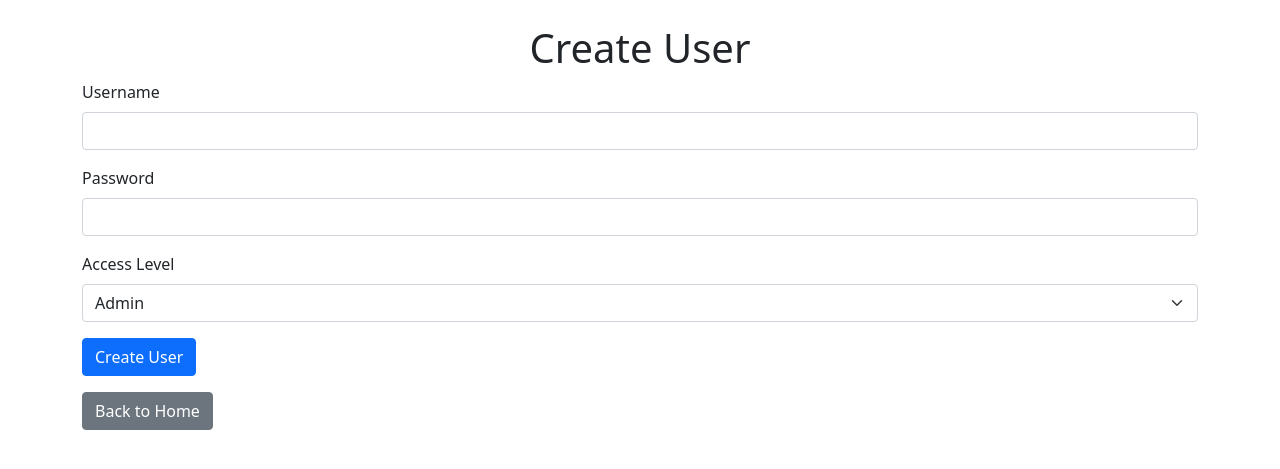
After one commit to cdgg1231/KnowledgeBaseApp, a Flask app: page /create_user in a window 1280 px wide. The commit adds this page. Shown: the top 469 px of the page. Run offline with Flask 3, Linux system fonts and the light colour scheme; the visitor is signed in with stand-in values (Sample User, id 1).

Commit message:
User levels

```diff
--- a/Website/Knowledge_base/app.py
+++ b/Website/Knowledge_base/app.py
@@ -1,7 +1,9 @@
 import os
 import datetime
-from flask import Flask, request, render_template, redirect, url_for, flash, send_file
+from flask import Flask, request, render_template, redirect, url_for, flash, send_file, session
 import pyodbc
+from werkzeug.security import generate_password_hash, check_password_hash
+import hashlib
 
 # Flask App
 app = Flask(__name__)
@@ -32,17 +34,62 @@ def connect_to_db():
         print(f"Error connecting to database: {e}")
         return None
 
+
 # Routes
+import hashlib
+@app.route('/login', methods=['GET', 'POST'])
+def login():
+    if request.method == 'POST':
+        username = request.form.get('username')
+        password = request.form.get('password')
+
+        # Hash the input password
+        password_hash = hashlib.sha256(password.encode()).hexdigest().upper()
+        print(f"Input password hash: {password_hash}")
+
+        conn = connect_to_db()
+        if conn:
+            try:
+                cursor = conn.cursor()
+                cursor.execute("SELECT Password, AccessLevel FROM Users WHERE Username = ?", username)
+                user = cursor.fetchone()
+                print(f"Fetched user: {user}")
+
+                if user and user[0] == password_hash:  # Compare hash directly
+                    session['username'] = username
+                    session['access_level'] = user[1]
+                    flash("Login successful!", "success")
+                    return redirect(url_for('home'))
+                else:
+                    flash("Invalid username or password", "danger")
+            except Exception as e:
+                flash(f"Error during login: {e}", "danger")
+            finally:
+                conn.close()
+    return render_template('login.html')
+
+
+@app.route('/logout')
+def logout():
+    session.clear()
+    flash("You have been logged out.", "info")
+    return redirect(url_for('login'))
+
 
 @app.route('/')
 def home():
+    # Check if user is logged in
+    if 'username' not in session:
+        flash("Please log in to access the system.", "warning")
+        return redirect(url_for('login'))
+
     # Fetch all documents from the database
     conn = connect_to_db()
     documents = []
     if conn:
         try:
             cursor = conn.cursor()
-            cursor.execute("SELECT Title, FilePath, UploadDate, Summary FROM KnowledgeBase")
+            cursor.execute("SELECT DocumentID, Title, FilePath, UploadDate, Summary FROM KnowledgeBase")
             documents = cursor.fetchall()
         except Exception as e:
             flash(f"Error fetching documents: {e}", "danger")
@@ -50,8 +97,54 @@ def home():
             conn.close()
     return render_template('home.html', documents=documents)
 
+@app.route('/create_user', methods=['GET', 'POST'])
+def create_user():
+    # Restrict access to admins only
+    if 'access_level' not in session or session['access_level'] != "Admin":
+        flash("You do not have permission to access this page.", "danger")
+        return redirect(url_for('home'))
+
+    if request.method == 'POST':
+        # Get user details from the form
+        username = request.form.get('username')
+        password = request.form.get('password')
+        access_level = request.form.get('access_level')
+
+        if not username or not password or not access_level:
+            flash("All fields are required!", "danger")
+            return redirect(url_for('create_user'))
+
+        # Hash the password
+        password_hash = hashlib.sha256(password.encode()).hexdigest().upper()
+
+        # Insert the new user into the database
+        conn = connect_to_db()
+        if conn:
+            try:
+                cursor = conn.cursor()
+                cursor.execute("""
+                    INSERT INTO Users (Username, Password, AccessLevel)
+                    VALUES (?, ?, ?)
+                """, username, password_hash, access_level)
+                conn.commit()
+                flash("User created successfully!", "success")
+            except Exception as e:
+                flash(f"Error creating user: {e}", "danger")
+            finally:
+                conn.close()
+        return redirect(url_for('create_user'))
+
+    return render_template('create_user.html')
+
+
+
 @app.route('/upload', methods=['GET', 'POST'])
 def upload():
+    # # Restrict access to admins only
+    # if 'access_level' not in session or session['access_level'] not in ["Admin"]:
+    #     flash("You do not have permission to access this page.", "danger")
+    #     return redirect(url_for('home'))
+
     if request.method == 'POST':
         # Collect form data
         title = request.form.get('title')
@@ -89,6 +182,7 @@ def upload():
         return redirect(url_for('upload'))
     return render_template('upload.html')
 
+
 @app.route('/search', methods=['GET', 'POST'])
 def search():
     results = []
@@ -105,7 +199,7 @@ def search():
             try:
                 cursor = conn.cursor()
                 cursor.execute("""
-                    SELECT Title, FilePath, UploadDate, Summary
+                    SELECT DocumentID, Title, FilePath, UploadDate, Summary
                     FROM KnowledgeBase
                     WHERE Title LIKE ? OR Keywords LIKE ?
                 """, f"%{search_query}%", f"%{search_query}%")
@@ -150,5 +244,65 @@ def view_document():
         flash(f"Error viewing file: {e}", "danger")
         return redirect(url_for('search'))
 
+@app.route('/edit_document/<int:document_id>', methods=['GET', 'POST'])
+def edit_document(document_id):
+    # Restrict access to admins only
+    if 'access_level' not in session or session['access_level'] != "Admin":
+        flash("You do not have permission to access this page.", "danger")
+        return redirect(url_for('home'))
+
+    conn = connect_to_db()
+    if conn:
+        try:
+            cursor = conn.cursor()
+            # Fetch document details
+            cursor.execute("SELECT Title, FilePath, Keywords, Summary FROM KnowledgeBase WHERE DocumentID = ?", document_id)
+            document = cursor.fetchone()
+        except Exception as e:
+            flash(f"Error fetching document: {e}", "danger")
+            return redirect(url_for('home'))
+        finally:
+            conn.close()
+
+    if request.method == 'POST':
+        # Update the document
+        title = request.form.get('title')
+        keywords = request.form.get('keywords')
+        summary = request.form.get('summary')
+        file = request.files['file']
+
+        if not title:
+            flash("Title is required!", "danger")
+            return redirect(url_for('edit_document', document_id=document_id))
+
+        # Save the new file if uploaded
+        file_path = document[1]
+        if file:
+            os.makedirs(app.config['UPLOAD_FOLDER'], exist_ok=True)
+            file_path = os.path.join(app.config['UPLOAD_FOLDER'], file.filename)
+            file.save(file_path)
+            file_path = os.path.relpath(file_path, start=os.getcwd())
+
+        # Update the database
+        conn = connect_to_db()
+        if conn:
+            try:
+                cursor = conn.cursor()
+                cursor.execute("""
+                    UPDATE KnowledgeBase
+                    SET Title = ?, FilePath = ?, Keywords = ?, Summary = ?, UploadDate = ?
+                    WHERE DocumentID = ?
+                """, title, file_path, keywords, summary, datetime.datetime.now(), document_id)
+                conn.commit()
+                flash("Document updated successfully!", "success")
+            except Exception as e:
+                flash(f"Error updating document: {e}", "danger")
+            finally:
+                conn.close()
+        return redirect(url_for('home'))
+
+    return render_template('edit_document.html', document=document)
+
+
 if __name__ == '__main__':
     app.run(debug=True)
--- /dev/null
+++ b/Website/Knowledge_base/templates/create_user.html
@@ -0,0 +1,33 @@
+<!DOCTYPE html>
+<html lang="en">
+<head>
+    <meta charset="UTF-8">
+    <meta name="viewport" content="width=device-width, initial-scale=1.0">
+    <title>Create User</title>
+    <link rel="stylesheet" href="https://cdn.jsdelivr.net/npm/bootstrap@5.1.3/dist/css/bootstrap.min.css">
+</head>
+<body>
+    <div class="container mt-4">
+        <h1 class="text-center">Create User</h1>
+        <form method="POST" action="{{ url_for('create_user') }}">
+            <div class="mb-3">
+                <label for="username" class="form-label">Username</label>
+                <input type="text" class="form-control" id="username" name="username" required>
+            </div>
+            <div class="mb-3">
+                <label for="password" class="form-label">Password</label>
+                <input type="password" class="form-control" id="password" name="password" required>
+            </div>
+            <div class="mb-3">
+                <label for="access_level" class="form-label">Access Level</label>
+                <select class="form-select" id="access_level" name="access_level" required>
+                    <option value="Admin">Admin</option>
+                    <option value="Viewer">Viewer</option>
+                </select>
+            </div>
+            <button type="submit" class="btn btn-primary">Create User</button>
+        </form>
+        <a href="{{ url_for('home') }}" class="btn btn-secondary mt-3">Back to Home</a>
+    </div>
+</body>
+</html>
--- a/Website/Knowledge_base/templates/upload.html
+++ b/Website/Knowledge_base/templates/upload.html
@@ -1,3 +1,4 @@
+<!-- Website\Knowledge_base\templates\upload.html -->
 {% extends 'base.html' %}
 
 {% block content %}
```
Also changed, not shown: Website/Knowledge_base/templates/base.html (+14 -2 lines), Website/Knowledge_base/templates/edit_document.html (added, +24 -0 lines), Website/Knowledge_base/templates/home.html (+10 -5 lines), Website/Knowledge_base/templates/login.html (added, +16 -0 lines), Website/Knowledge_base/templates/search.html (+13 -5 lines), Website/Knowledge_base/templates/view.html (+9 -9 lines), Website/knowledgebase.py (+10 -0 lines), 1 other file.
